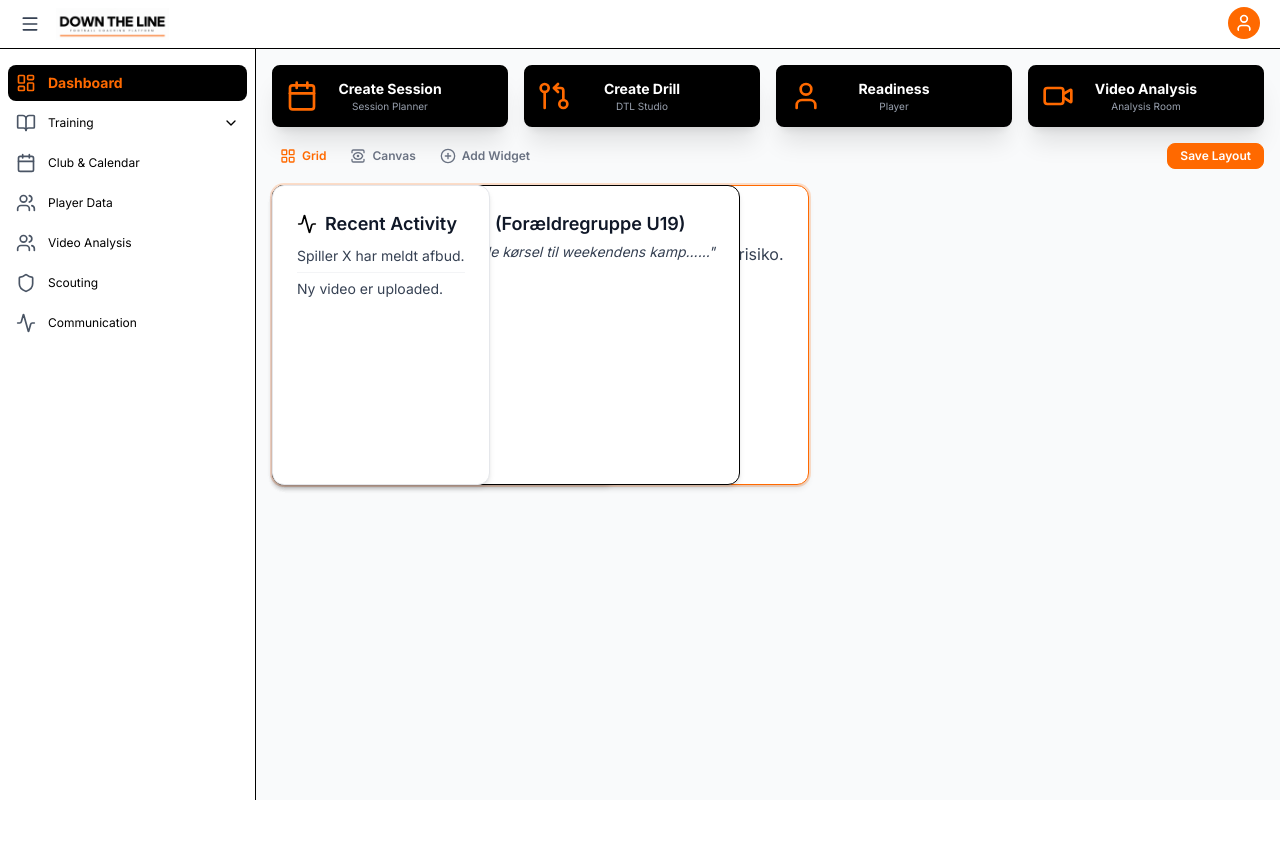
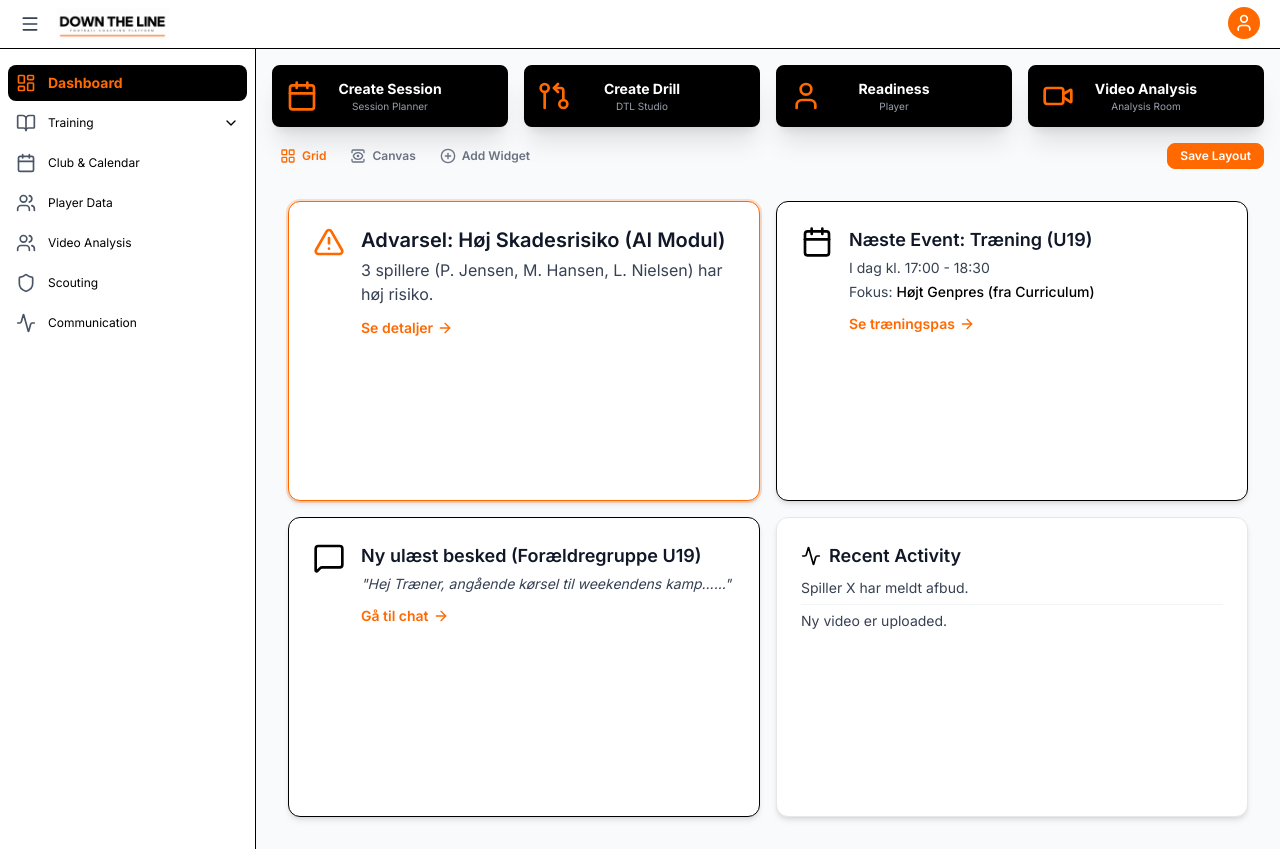
Before and after one commit to carstenhilding/down-the-line, a Next.js app: page /en/dashboard in a window 1280 px wide. Before the commit the page ends 800 px from the top, so only its background shows below. Built offline with nearby package versions, Linux system fonts and the light colour scheme.

Commit message:
Dashboard med nyt layout

```diff
--- a/app/[lang]/(secure)/dashboard/DashboardClient.tsx
+++ b/app/[lang]/(secure)/dashboard/DashboardClient.tsx
@@ -1,4 +1,4 @@
-// app/[lang]/(secure)/dashboard/DashboardClient.tsx (Fuldt refaktoreret)
+// app/[lang]/(secure)/dashboard/DashboardClient.tsx (Fuldt opdateret, fjerner ydre div for at rette scrollbar)
 
 'use client';
 
@@ -21,24 +21,23 @@ import {
   View,
   PlusCircle,
 } from 'lucide-react';
-import { Responsive as ResponsiveGridLayout } from 'react-grid-layout';
+import { Responsive, WidthProvider } from 'react-grid-layout';
 import Link from 'next/link';
 import { UserRole, SubscriptionLevel } from '@/lib/server/data';
 
-// --- NYE WIDGET IMPORTS ---
-// Importerer de komponenter, vi lige har oprettet og flyttet
+// Importerer de komponenter, vi har flyttet
 import ReadinessAlertWidget from '@/components/dashboard/widgets/ReadinessAlertWidget';
 import CalendarWidget from '@/components/dashboard/widgets/CalendarWidget';
 import MessageWidget from '@/components/dashboard/widgets/MessageWidget';
 import ActivityWidget from '@/components/dashboard/widgets/ActivityWidget';
-// --- SLUT NYE IMPORTS ---
 
+// Opretter den "rigtige" ResponsiveGridLayout
+const ResponsiveGridLayout = WidthProvider(Responsive);
 
 // --- TYPE DEFINITIONER (Uændret) ---
 interface SecureTranslations {
   dashboard: any;
   lang?: 'da' | 'en';
-  // ... andre nøgler ...
 }
 
 interface DashboardData {
@@ -58,7 +57,7 @@ type GridItem = {
   priority: 'high' | 'medium' | 'low';
   type: 'readiness_alert' | 'calendar' | 'message' | 'activity';
   data: any;
-  gridSpan: number;
+  gridSpan: number; // Bemærk: Denne bruges nu kun til data, ikke layout
 };
 
 // --- START: KOMPONENTER TIL LAYOUT ---
@@ -133,8 +132,6 @@ const QuickAccessBar = ({ t, accessLevel, lang }: { t: any; accessLevel: Subscri
         </div>
     );
 };
-
-// --- WIDGET-KOMPONENTER ER NU FJERNET HERFRA ---
 
 
 // 2. View Mode Toggle Bar (Uændret)
@@ -232,7 +229,7 @@ export default function DashboardClient({
         title: 'Advarsel: Høj Skadesrisiko (AI Modul)',
         description: `3 spillere (P. Jensen, M. Hansen, L. Nielsen) har høj risiko.`,
       },
-      gridSpan: 1,
+      gridSpan: 2,
     },
     {
       id: 'cal-01',
@@ -244,7 +241,7 @@ export default function DashboardClient({
         focus: 'Højt Genpres (fra Curriculum)',
         link: '/trainer/new',
       },
-      gridSpan: 1,
+      gridSpan: 2,
     },
     {
       id: 'msg-01',
@@ -254,7 +251,7 @@ export default function DashboardClient({
         title: 'Ny ulæst besked (Forældregruppe U19)',
         snippet: 'Hej Træner, angående kørsel til weekendens kamp...',
       },
-      gridSpan: 1,
+      gridSpan: 2,
     },
     {
       id: 'act-01',
@@ -267,8 +264,7 @@ export default function DashboardClient({
     },
   ];
 
-  // --- OPDATERET RENDER-FUNKTION ---
-  // Denne funktion kalder nu de importerede komponenter
+  // Render-funktion (Uændret)
   const renderGridItem = (item: GridItem) => {
     switch (item.type) {
       case 'readiness_alert':
@@ -280,48 +276,69 @@ export default function DashboardClient({
       case 'activity':
         return <ActivityWidget t={t} item={item} />;
       default:
-        return null; // Bør ikke ske
+        return null;
     }
   };
-  // --- SLUT OPDATERING ---
 
-  const defaultLayout = intelligentGrid.map((item, index) => ({
-    i: item.id,
-    x: index % 4,
-    y: Math.floor(index / 4),
-    w: item.gridSpan || 1,
-    h: 1,
-    minW: 1,
-    maxW: 4,
-  }));
+  // Layouts (Uændret)
+  const layouts = {
+    lg: [
+      { i: 'alert-01', x: 0, y: 0, w: 2, h: 1, minW: 2, maxW: 4 },
+      { i: 'cal-01',   x: 2, y: 0, w: 2, h: 1, minW: 2, maxW: 4 },
+      { i: 'msg-01',   x: 0, y: 1, w: 2, h: 1, minW: 2, maxW: 4 },
+      { i: 'act-01',   x: 2, y: 1, w: 2, h: 1, minW: 2, maxW: 4 },
+    ],
+    sm: [
+      { i: 'alert-01', x: 0, y: 0, w: 1, h: 1 },
+      { i: 'cal-01',   x: 1, y: 0, w: 1, h: 1 },
+      { i: 'msg-01',   x: 0, y: 1, w: 1, h: 1 },
+      { i: 'act-01',   x: 1, y: 1, w: 1, h: 1 },
+    ],
+    xs: [
+      { i: 'alert-01', x: 0, y: 0, w: 1, h: 1 },
+      { i: 'cal-01',   x: 0, y: 1, w: 1, h: 1 },
+      { i: 'msg-01',   x: 0, y: 2, w: 1, h: 1 },
+      { i: 'act-01',   x: 0, y: 3, w: 1, h: 1 },
+    ]
+  } as { [key: string]: ReactGridLayout.Layout[] };
+
+  layouts.md = layouts.lg;
+  layouts.xxs = layouts.xs;
+
 
   const gridElements = useMemo(() => {
     return intelligentGrid.map(item => (
-        <div key={item.id} data-grid={{ w: item.gridSpan || 1, h: 1, minW: 1, maxW: 4, x: 0, y: 0 }}>
+        <div key={item.id}>
             {renderGridItem(item)}
         </div>
     ));
   }, [intelligentGrid, t]);
 
-  // Selve return-statement (Uændret)
+  // Selve return-statement (RETTET)
   return (
-    <div className="space-y-4">
-      {/* 1. FAST: Quick Access Bar */}
+    // RETTET: Den yderste <div> er erstattet med et Fragment <>
+    <>
+
+      {/* 1. FAST: Quick Access Bar (Har nu mb-4 for at erstatte space-y) */}
+      <div className="mb-4">
         <QuickAccessBar t={t} accessLevel={accessLevel} lang={lang} />
+      </div>
 
-      {/* 2. OPDATERET: View Mode Toggle Bar */}
+      {/* 2. OPDATERET: View Mode Toggle Bar (Har nu mb-4 for at erstatte space-y) */}
+      <div className="mb-4">
         <ViewModeToggle
           activeTool={activeTool}
           setActiveTool={setActiveTool}
           canUseCanvas={canUseCanvas}
           isDraggable={isDraggable}
         />
+      </div>
 
       {/* 3. Betinget rendering af Grid eller Canvas */}
       {(activeTool === 'grid' || activeTool === 'add') && (
         <ResponsiveGridLayout
             className="layout"
-            layouts={{ lg: defaultLayout, md: defaultLayout }}
+            layouts={layouts}
             breakpoints={{ lg: 1200, md: 996, sm: 768, xs: 480, xxs: 0 }}
             cols={{ lg: 4, md: 4, sm: 2, xs: 1, xxs: 1 }}
             rowHeight={300}
@@ -340,6 +357,7 @@ export default function DashboardClient({
             </p>
         </div>
       )}
-    </div>
+    {/* RETTET: Lukker Fragmentet </> */}
+    </>
   );
 }
--- a/app/[lang]/(secure)/dashboard/page.tsx
+++ b/app/[lang]/(secure)/dashboard/page.tsx
@@ -1,4 +1,4 @@
-// app/[lang]/(secure)/dashboard/page.tsx (FINAL KORREKTION V8: await params FØRST)
+// app/[lang]/(secure)/dashboard/page.tsx (RETTET: fjerner h-full div)
 
 import { notFound } from 'next/navigation';
 import { fetchSecureTranslations } from '@/i18n/getSecurePageTranslations';
@@ -14,8 +14,7 @@ import { fetchUserAccessLevel, UserRole, SubscriptionLevel } from '@/lib/server/
 
 export default async function DashboardPage({ params }: DashboardPageProps) {
 
-  // KORREKTION: Tilgår params *allerførst* — await params before using its properties
-  const { lang } = await params; // params is a Promise<{ lang: 'da'|'en' }>
+  const { lang } = await params;
   const locale = validateLang(lang);
 
   // 1. ADGANGSKONTROL PUNKT
@@ -25,7 +24,6 @@ export default async function DashboardPage({ params }: DashboardPageProps) {
     return notFound();
   }
 
-  // Bruger 'lang' som blev læst FØR await
   const dict = await fetchSecureTranslations(locale);
 
   // Simuleret dashboard data
@@ -34,15 +32,13 @@ export default async function DashboardPage({ params }: DashboardPageProps) {
       teamReadiness: { score: 78, status: 'grøn' },
   };
 
-  // 3. RENDERING
+  // 3. RENDERING (RETTET: Den ydre <div> er fjernet for at stoppe dobbelt scrollbar)
   return (
-    <div className="flex flex-col h-full">
       <DashboardClient
         dict={dict}
         dashboardData={dashboardData}
         accessLevel={user.subscriptionLevel}
         userRole={user.role}
       />
-    </div>
   );
 }
--- a/app/[lang]/layout.tsx
+++ b/app/[lang]/layout.tsx
@@ -32,12 +32,17 @@ export default function RootLayout({
   return (
     <html lang={lang} className={`${inter.variable}`}>
       <body className={inter.className}>
-  <LanguageProvider initialLang={lang}>
+        <LanguageProvider initialLang={lang}>
 
           {/* VIS KUN HEADER HVIS DET IKKE ER EN SIKKER RUTE */}
           {!isSecureRoute && <Header />}
 
-          <main className={`min-h-screen ${!isSecureRoute ? 'pt-[76px]' : ''} overflow-x-hidden`}>
+          {/* RETTET:
+            - 'min-h-screen' og 'pt-[76px]' anvendes KUN, hvis det IKKE er en sikker rute.
+            - Sikre ruter (som dashboard) styrer selv deres højde (via SecureLayoutClient.tsx).
+            - Dette fjerner den dobbelte scrollbar.
+          */}
+          <main className={`${!isSecureRoute ? 'min-h-screen pt-[76px]' : ''} overflow-x-hidden`}>
             {children}
           </main>
 
--- a/app/globals.css
+++ b/app/globals.css
@@ -1,3 +1,4 @@
+/* Tailwind skal indlæses EFTER de andre imports */
 @import "tailwindcss";
 
 html,
--- a/components/SecureLayoutClient.tsx
+++ b/components/SecureLayoutClient.tsx
@@ -1,4 +1,4 @@
-// components/SecureLayoutClient.tsx (RENSERET: Quick Access Knapper fjernet fra Header)
+// components/SecureLayoutClient.tsx (RETTET: h-screen er fjernet for at løse dobbelt scrollbar)
 'use client';
 
 import React, { useState, useEffect, useCallback, useRef, ReactNode } from 'react';
@@ -392,7 +392,11 @@ export default function SecureLayoutClient({
   return (
     <div
       id="secure-layout-client-root"
-      className="flex flex-col h-screen bg-gray-50 text-black overflow-hidden"
+      // *** RETTELSEN ER HER ***
+      // 'h-screen' er erstattet med 'h-full'.
+      // Dette tvinger ikke længere layoutet til at være 100% af skærmen,
+      // men 100% af sin forælder, hvilket løser konflikten med headeren.
+      className="flex flex-col h-full bg-gray-50 text-black overflow-hidden"
     >
       <Header />
       <div className="flex flex-1 overflow-hidden">
```
Lines whose indentation alone changed are shown as unchanged.
